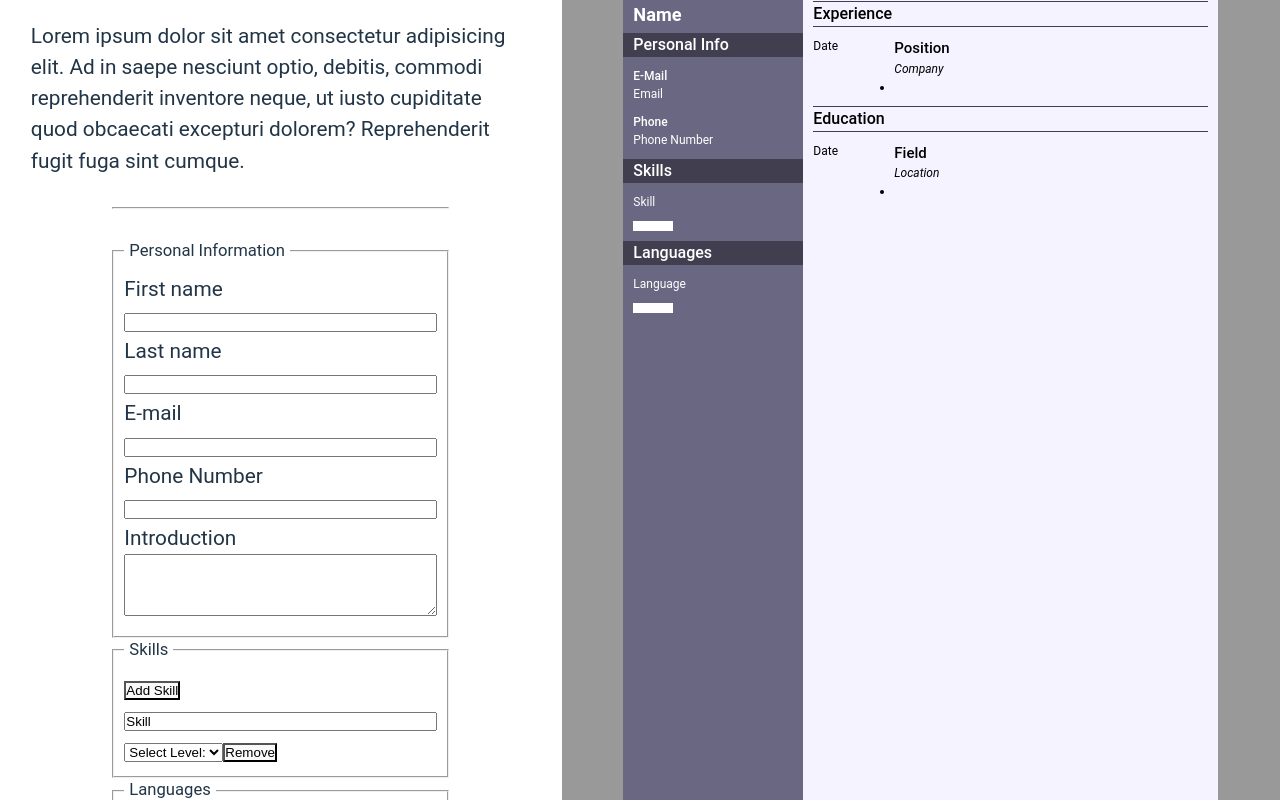
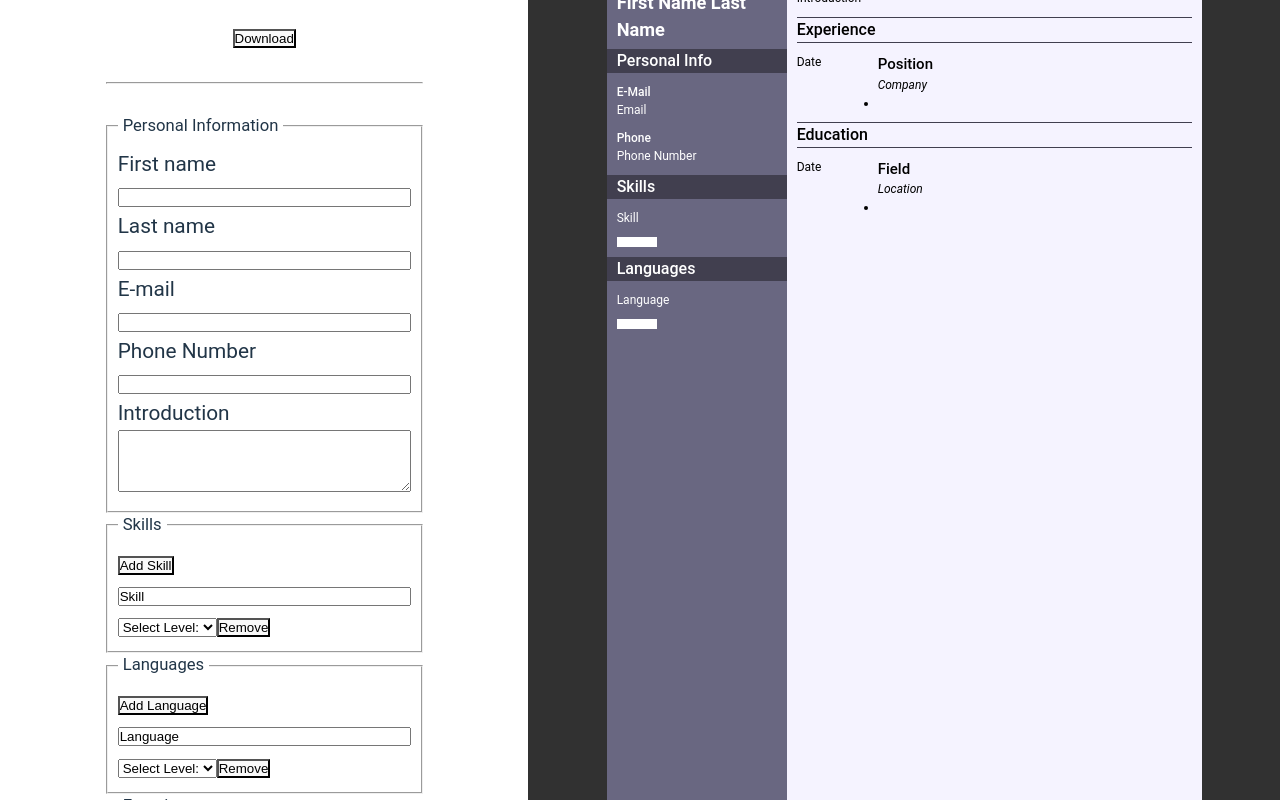
Before and after one commit to hakanyalniz/cv-application, a React (Vite) app: page / in a window 1280 px wide. Built offline with nearby package versions, Linux system fonts and the light colour scheme.

Commit message:
Removed some unneeded code. Fixed the issue where if you tried to remove experience or education forms when there was only one left, it would give error because it couldn't check for its content id.

```diff
--- a/src/components/CVFORMMain.jsx
+++ b/src/components/CVFORMMain.jsx
@@ -108,14 +108,6 @@ function CVFORMAIN() {
     email: "Email",
     phoneNumber: "Phone Number",
     cvIntroduction: "Introduction",
-    position: "Position",
-    company: "Company",
-    experienceDate: "Date",
-    experienceAchievements: "Achievements",
-    placeOfEducation: "Location of Education",
-    educationDate: "Date",
-    educationField: "Field",
-    educationExperience: "Experience",
   });
 
   // For the above states, only "static" fields
--- a/src/components/ExperienceForm.jsx
+++ b/src/components/ExpAndEduForm.jsx
@@ -1,4 +1,4 @@
-function ExperienceForm({
+function ExpAndEduForm({
   handleDynamicChange,
   handleListChanges,
   handleAchievementChange,
@@ -20,13 +20,13 @@ function ExperienceForm({
 
   let changeFieldFirst = "Input Field";
   let changeFieldSecond = "Input Field";
-  if (typeForm[0].id === "experience") {
+  if (typeForm[0] && typeForm[0].id === "experience") {
     firstField = "Position";
     secondField = "Company";
 
     changeFieldFirst = "position";
     changeFieldSecond = "company";
-  } else if (typeForm[0].id === "education") {
+  } else if (typeForm[0] && typeForm[0].id === "education") {
     firstField = "Field";
     secondField = "Location";
 
@@ -138,4 +138,4 @@ function ExperienceForm({
   );
 }
 
-export default ExperienceForm;
+export default ExpAndEduForm;
--- a/src/components/FormSection.jsx
+++ b/src/components/FormSection.jsx
@@ -2,9 +2,7 @@ import "../styles/FormSection.css";
 import Forms from "./Forms";
 import SkillAndLanguageForms from "./SkillAndLanguageForms";
 import { PersonalInformation } from "./form_types/PersonalInformation";
-import { Experience } from "./form_types/Experience";
-import { Education } from "./form_types/Education";
-import ExperienceForm from "./ExperienceForm";
+import ExpAndEduForm from "./ExpAndEduForm";
 
 function FormSection({
   handleFormChange,
@@ -24,11 +22,21 @@ function FormSection({
 }) {
   return (
     <div className="form-section">
-      <div className="introduction">
-        Lorem ipsum dolor sit amet consectetur adipisicing elit. Ad in saepe
-        nesciunt optio, debitis, commodi reprehenderit inventore neque, ut iusto
-        cupiditate quod obcaecati excepturi dolorem? Reprehenderit fugit fuga
-        sint cumque.
+      <div className="menu">
+        <button
+          onClick={() => {
+            const check = document.getElementById("CVCanvas");
+            html2canvas(check, {
+              scale: 2,
+            }).then((canvas) => {
+              canvas.toBlob(function (blob) {
+                window.saveAs(blob, "my_CV.jpg");
+              });
+            });
+          }}
+        >
+          Download
+        </button>
       </div>
       <hr />
       <div className="forms">
@@ -45,22 +53,6 @@ function FormSection({
             handleDynamicChange={handleDynamicChange}
             removeInput={removeInput}
           />
-
-          {/* {dynamicForm
-            .filter((input) => input.id === "skill") // Filter only items with id "skill"
-            .map((filteredInput, index) => (
-              <DynamicForms
-                key={index} // Don't forget to add a unique key
-                dynamicForm={[filteredInput]} // Pass only the filtered "skill" item
-                handleDynamicChange={handleDynamicChange}
-                removeInput={removeInput}
-              />
-            ))} */}
-          {/* <DynamicForms
-            dynamicForm={dynamicForm}
-            handleDynamicChange={handleDynamicChange}
-            removeInput={removeInput}
-          /> */}
         </fieldset>
 
         <fieldset>
@@ -77,7 +69,7 @@ function FormSection({
         <fieldset>
           <button onClick={() => addInput("experience")}>Add Experience</button>
           <legend>Experiences</legend>
-          <ExperienceForm
+          <ExpAndEduForm
             typeForm={experienceForm}
             addAchievement={addAchievement}
             setTypeForm={setExperienceForm}
@@ -90,7 +82,7 @@ function FormSection({
         <fieldset>
           <button onClick={() => addInput("education")}>Add Education</button>
           <legend>Education</legend>
-          <ExperienceForm
+          <ExpAndEduForm
             typeForm={educationForm}
             addAchievement={addAchievement}
             setTypeForm={setEducationForm}
--- a/src/components/Html.jsx
+++ b/src/components/Html.jsx
@@ -20,20 +20,6 @@ export default function Html({
         experienceForm={experienceForm}
         educationForm={educationForm}
       />
-      <button
-        onClick={() => {
-          const check = document.getElementById("CVCanvas");
-          html2canvas(check, {
-            scale: 2,
-          }).then((canvas) => {
-            canvas.toBlob(function (blob) {
-              window.saveAs(blob, "my_CV.jpg");
-            });
-          });
-        }}
-      >
-        Download
-      </button>
     </>
   );
 }
--- a/src/styles/CVSection.css
+++ b/src/styles/CVSection.css
@@ -3,7 +3,7 @@
   justify-content: center;
   align-items: center;
   flex-grow: 2;
-  background-color: rgb(153, 153, 153);
+  background-color: #313131;
   color: black;
   overflow: hidden;
 }
--- a/src/styles/FormSection.css
+++ b/src/styles/FormSection.css
@@ -19,7 +19,7 @@ media queries: em
 
 px only for little things like shadows, borders etc. */
 
-.form-section .introduction {
+.form-section .menu {
   max-width: 500px;
 }
 
```
